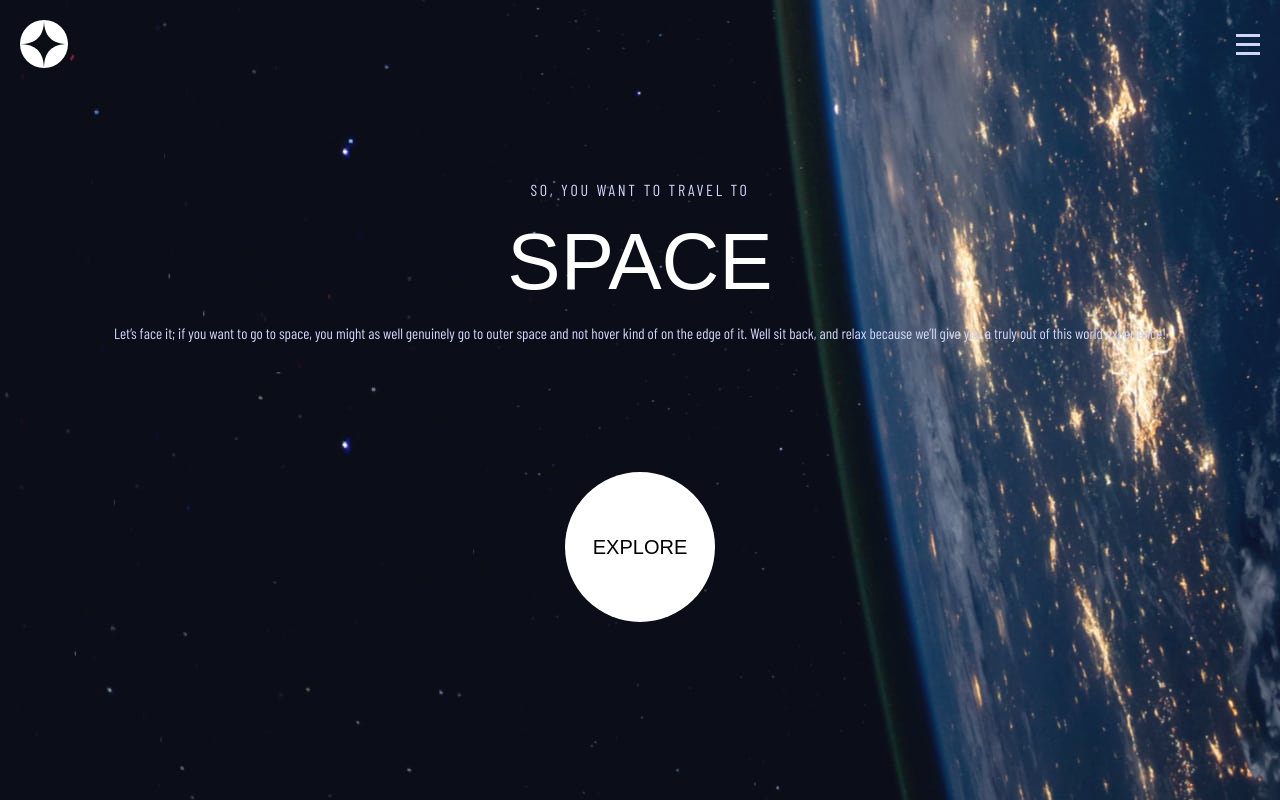
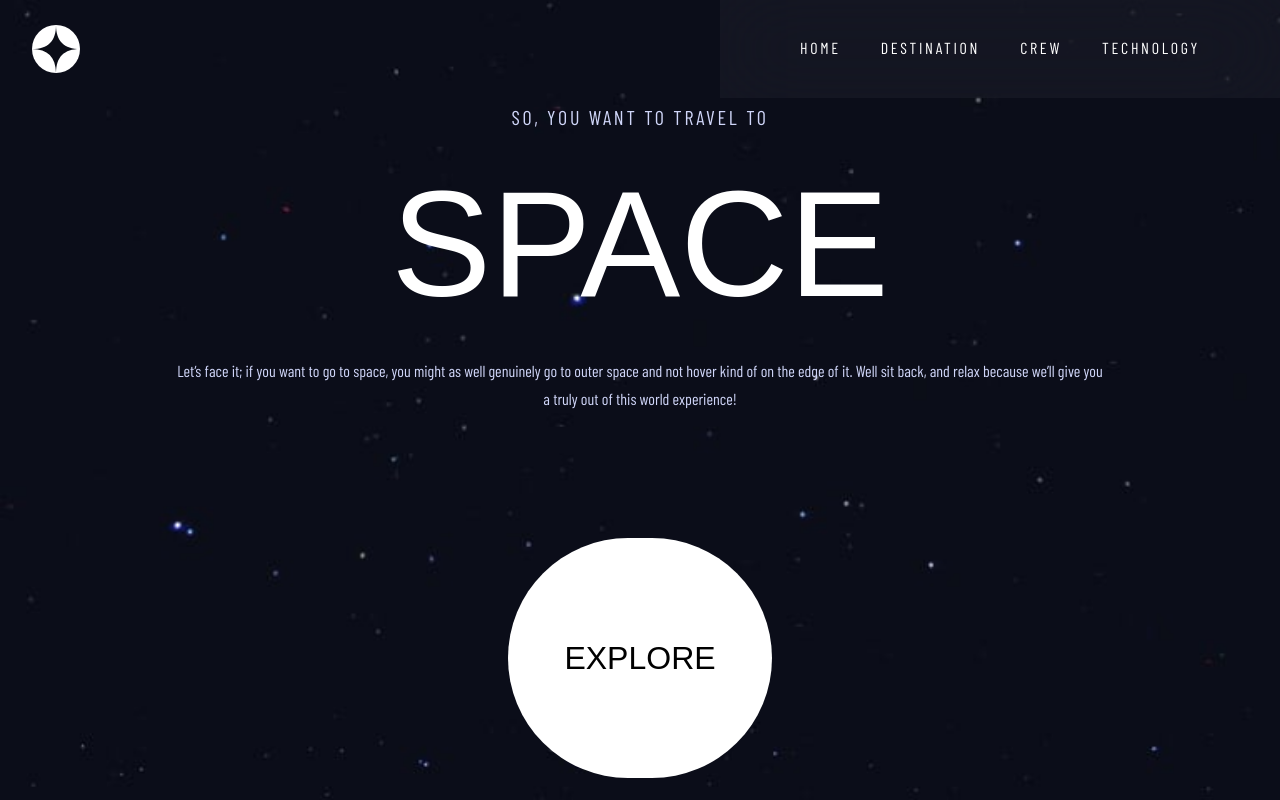
Before and after one commit to Jeferson-Hernandez/space-tourism, a React (Vite) app: page / in a window 1280 px wide. Built offline with nearby package versions, Linux system fonts and the light colour scheme; a web font is replaced by a local one.

Commit message:
home page

```diff
--- a/src/components/NavItem.jsx
+++ b/src/components/NavItem.jsx
@@ -1,3 +1,19 @@
-export const NavItem = () => {
-  return <div>NavItem</div>;
+/* eslint-disable react/prop-types */
+import { Link } from "react-router-dom";
+
+export const NavItem = ({ text, number = 0, showNumber = false }) => {
+  return (
+    <Link
+      to={"/"}
+      className="py-9 text-lightWhite font-barlow tracking-[0.16875rem] border-b-transparent border-b-2 hover:border-b-2 hover:border-b-current"
+    >
+      {showNumber ? (
+        <div>
+          <span className="font-bold pr-2">{number}</span> {text}
+        </div>
+      ) : (
+        <div>{text}</div>
+      )}
+    </Link>
+  );
 };
--- a/src/components/Navbar.jsx
+++ b/src/components/Navbar.jsx
@@ -1,19 +1,27 @@
-import { Link } from "react-router-dom";
+import { NavItem } from "./NavItem";
 
 export const Navbar = () => {
   return (
-    <nav className="absolute w-full flex flex-row justify-between items-center ">
-      <div className="p-5">
+    <nav className="absolute overflow-x-hidden w-full flex flex-row justify-between items-center lg:mt-8">
+      <div className="p-5 md:px-8 lg:px-14">
         <img src="./src/assets/shared/logo.svg" alt="" />
       </div>
-      <div className="p-5 cursor-pointer">
+
+      <div className="p-5 cursor-pointer md:hidden ">
         <img src="./src/assets/shared/icon-hamburger.svg" alt="" />
       </div>
-      <div className="hidden flex-row space-x-5 p-10 nav-transparent bg-lightWhite">
-        <Link to={"/"}>HOME</Link>
-        <Link to={"/"}>DESTINATION</Link>
-        <Link to={"/"}>CREW</Link>
-        <Link to={"/"}>TECHNOLOGY</Link>
+      <div className="hidden md:flex lg:hidden flex-row space-x-10 px-20 nav-transparent bg-lightWhite">
+        <NavItem text="HOME" number="00" />
+        <NavItem text="DESTINATION" number="01" />
+        <NavItem text="CREW" number="02" />
+        <NavItem text="TECHNOLOGY" number="03" />
+      </div>
+      <div className="relative hidden md:hidden lg:flex flex-row space-x-16 pl-28 pr-36 nav-transparent bg-lightWhite">
+        <NavItem text="HOME" number="00" showNumber />
+        <NavItem text="DESTINATION" number="01" showNumber />
+        <NavItem text="CREW" number="02" showNumber />
+        <NavItem text="TECHNOLOGY" number="03" showNumber />
+        <span className="hidden lg:absolute lg:block -left-[34rem] top-[50%] border-b border-lightWhite opacity-30 px-64" />
       </div>
     </nav>
   );
--- a/src/pages/Home.jsx
+++ b/src/pages/Home.jsx
@@ -2,21 +2,28 @@ import { Link } from "react-router-dom";
 
 export const Home = () => {
   return (
-    <section className="h-screen bg-home-mobile md:bg-home-tablet lg:bg-home-desktop object-cover bg-no-repeat flex flex-col space-y-32 justify-center items-center pt-15">
-      <div className="text-center">
-        <h5 className="text-[1rem] tracking-[0.16875rem] font-barlow  text-lightPurple">
+    <section className="h-screen overflow-x-hidden bg-home-mobile md:bg-home-tablet lg:bg-home-desktop object-cover bg-cover bg-no-repeat flex flex-col justify-around items-center lg:flex-row lg:items-end lg:pb-28 ">
+      <div className="text-center py-20 md:px-20 lg:px-36 lg:flex-1 lg:text-left">
+        <h5 className="text-[1rem] md:text-[1.25rem] tracking-[0.16875rem] font-barlow  text-lightPurple lg:text-[1.75rem] lg:tracking-[0.29531rem">
           SO, YOU WANT TO TRAVEL TO
         </h5>
-        <h1 className="text-[5rem] font-bellafair text-lightWhite">SPACE</h1>
-        <p className="text-[0.9375rem] font-barlow text-lightPurple px-5">
+        <h1 className="text-[5rem] md:text-[9.375rem] font-bellafair text-lightWhite">
+          SPACE
+        </h1>
+        <p className="text-[0.9375rem] leading-[1.5625rem] md:text-[1rem] lg:md:text-[1.125rem] md:leading-[1.75rem] md:px-24  font-barlow text-lightPurple px-6 lg:w-[27.75rem] lg:pl-0 lg:leading-[2rem]">
           Let’s face it; if you want to go to space, you might as well genuinely
           go to outer space and not hover kind of on the edge of it. Well sit
           back, and relax because we’ll give you a truly out of this world
           experience!
         </p>
       </div>
-      <div className="bg-white h-[9.375rem] w-[9.375rem] rounded-full flex justify-center items-center cursor-pointer">
+      {/* <div className="bg-white h-[9.375rem] w-[9.375rem] rounded-full flex justify-center items-center cursor-pointer">
         <Link to={"/"} className="text-[1.25rem] font-bellafair">
+          EXPLORE
+        </Link>
+      </div> */}
+      <div className="bg-white px-9 py-16 md:px-14 md:py-24 lg:px-[4.5rem] lg:py-28 rounded-full cursor-pointer lg:mx-36">
+        <Link to={"/"} className="text-[1.25rem] md:text-[2rem] font-bellafair">
           EXPLORE
         </Link>
       </div>
--- a/tailwind.config.js
+++ b/tailwind.config.js
@@ -18,9 +18,15 @@ export default {
         "home-desktop": "url('./src/assets/home/background-home-desktop.jpg')",
       },
       screens: {
-        md: "375px",
-        lg: "768px",
-        xl: "1440px",
+        // md: "375px",
+        // lg: "768px",
+        // xl: "1440px",
+        // md: "500px",
+        // lg: "900px",
+        // xl: "1750px",
+        md: "768px",
+        lg: "1440px",
+        xl: "1750px",
       },
     },
   },
```
